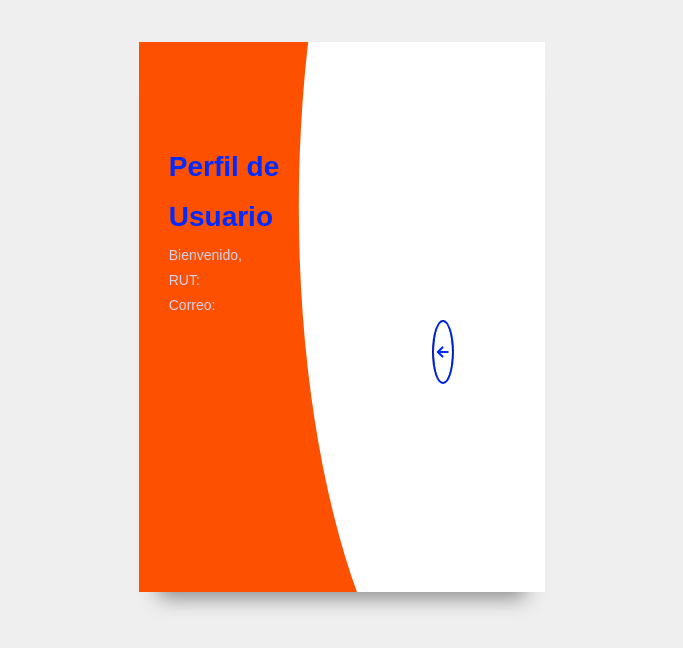
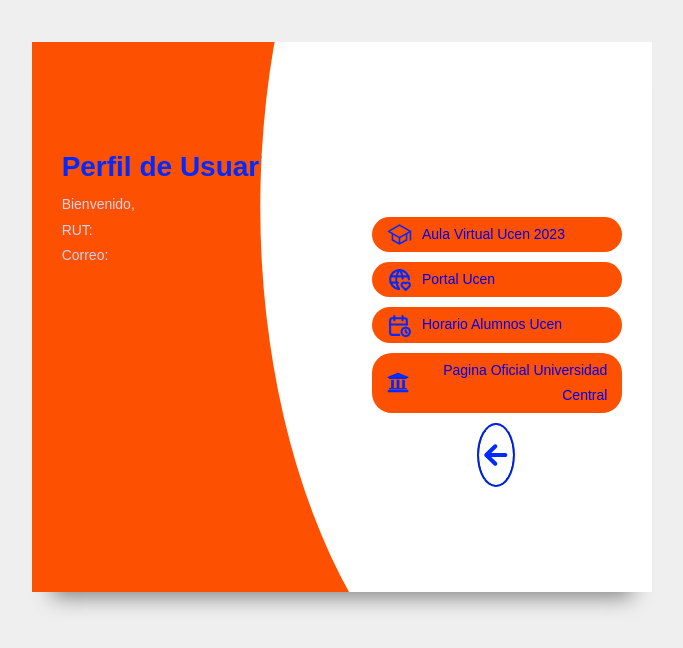
Before and after one commit to HectorLedezma/Proyecto_TI2_UCEN, a React (Create React App) app: page /UserProf in a window 1280 px wide. Shown: the top 648 px of the page, without its empty margins (298-981 px from the left). Built offline with nearby package versions, Linux system fonts and the light colour scheme; a web font is replaced by a local one.

Commit message:
css user

```diff
--- a/src/pages/user.jsx
+++ b/src/pages/user.jsx
@@ -5,6 +5,11 @@
 import Heading from "./heading";
 import '../styles/profile.css'
 import UserMenu from './UserMenu';
+import "../styles/styleUser.css"
+import { IoSchoolOutline } from "react-icons/io5";
+import { TbWorldHeart } from "react-icons/tb";
+import { TbCalendarTime } from "react-icons/tb";
+import { FaUniversity } from "react-icons/fa";
 
 function UserProfile() {
     const navigate = useNavigate();
@@ -18,8 +23,8 @@
 
     const handleResize = () => {
         setWindowSize({
-        width: window.innerWidth,
-        height: window.innerHeight,
+            width: window.innerWidth,
+            height: window.innerHeight,
         });
     };
 
@@ -31,7 +36,7 @@
         return () => {
             window.removeEventListener('resize', handleResize);
         };
-    }, []);
+        }, []);
 
 
     const responsivo = (w,h,donde) => {
@@ -52,6 +57,7 @@
     //console.log(localStorage.getItem('Tokken'))
     return(
         <div id="page" className="site login-show">
+
             <div className="container">
                 <div className="wrappr">
                     <div className="login">
@@ -76,6 +82,65 @@
                                 <div className="afterform">
                                 <div className='welcome'>
 
+                                <div className="linksContainer">
+                                    <div className='userInput'>
+                                        <div className="userInputContent">
+                                            <div className="InputSide centrado">
+                                            <IoSchoolOutline size={25} style={{ marginRight: '10px' }}/>
+                                            <a
+                                                href="https://aula2023.ucentral.cl/"
+                                                target="_blank"
+                                                rel="noopener noreferrer"
+                                            >
+                                                Aula Virtual Ucen 2023
+                                            </a>
+                                        </div>
+                                    </div>
+                                </div>
+                                <div className='userInput'>
+                                    <div className="userInputContent">
+                                    <div className="InputSide centrado">
+                                    <TbWorldHeart size={25} style={{ marginRight: '10px' }} />
+                                        <a
+                                        href="https://miucen.ucentral.cl/"
+                                        target="_blank"
+                                        rel="noopener noreferrer"
+                                        >
+                                        Portal Ucen
+                                        </a>
+                                    </div>
+                                    </div>
+                                </div>
+                                <div className="userInput">
+                                    <div className="userInputContent">
+                                    <div className="InputSide centrado">
+                                    <TbCalendarTime size={25} style={{ marginRight: '10px' }} />
+                                        <a
+                                        href="http://servicios.ucentral.cl/horarioAlumno/"
+                                        target="_blank"
+                                        rel="noopener noreferrer"
+                                        >
+                                        Horario Alumnos Ucen
+                                        </a>
+                                    </div>
+                                    </div>
+                                </div>
+                                <div className="userInput">
+                                    <div className="userInputContent">
+                                    <div className="InputSide centrado">
+                                    <FaUniversity size={25} style={{ marginRight: '10px' }} />
+                                        <a
+                                        href="https://www.ucentral.cl/"
+                                        target="_blank"
+                                        rel="noopener noreferrer"
+                                        >
+                                        Pagina Oficial Universidad Central
+                                        </a>
+                                    </div>
+                                    </div>
+                                </div>
+                                </div>
+
                                         <button
                                             onClick={
                                                 ev=>{
@@ -89,17 +154,15 @@
                                             <IoMdArrowRoundBack size={60}/>
                                         </button>
                                     </div>
-                                </div>
                             </div>
                         </div>
                     </div>
-
+                    </div>
                 </div>
             </div>
             <Outlet/>
         </div>
     );
-
 }
 
 export default UserProfile;
--- /dev/null
+++ b/src/styles/styleUser.css
@@ -0,0 +1,36 @@
+.linksContainer {
+    flex-direction: column;
+    align-items: flex-start;
+}
+.left-align {
+    text-align: left;
+}
+
+.userInputContent{
+    display: flex;
+    padding: 5px 15px;
+    color: aliceblue;;
+}
+
+.centrado{
+    display: flex;
+    justify-content:start;
+    align-items: center;
+    color: #002aff;
+
+}
+.clickeable{
+    cursor: pointer;
+}
+
+.userInputIcon{
+    width: 20px;
+}
+
+.IconSide{
+    width: 10%;
+    text-align: center;
+}
+.InputSide{
+    width: 100%;
+}
```
